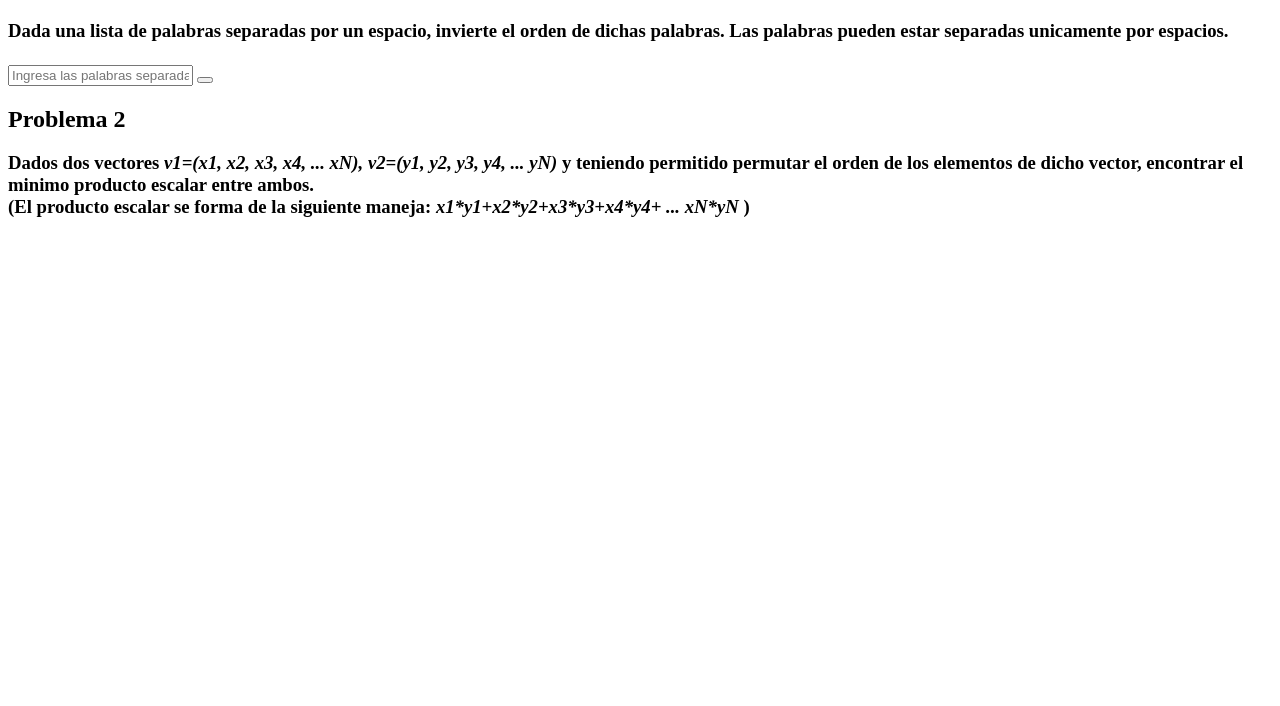
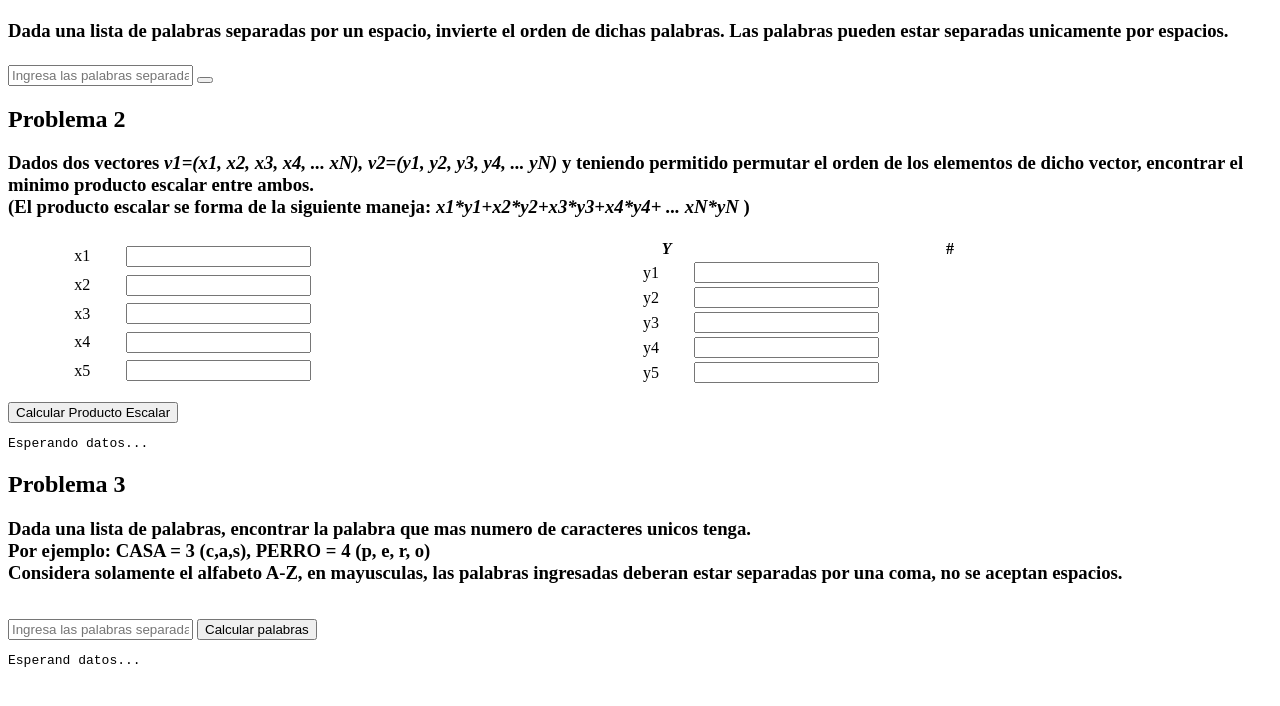
Before and after one commit to GusSaman0/4IV8_Apppat_Appmat_Gustavo-SamanoTrejo, a plain HTML site: page 04Algoritmia/algoritmia.html in a window 1280 px wide. Drawn offline with Linux system fonts and the light colour scheme.

Commit message:
04 algoritmia codigo completo

```diff
--- a/04Algoritmia/algoritmia.html
+++ b/04Algoritmia/algoritmia.html
@@ -25,7 +25,97 @@
                 <br>
                 (El producto escalar se forma de la siguiente maneja: <em>x1*y1+x2*y2+x3*y3+x4*y4+ ... xN*yN</em> )
             </h3>
+            <div class="problema-content">
+                <div class="tablas" style="width: 100%; display: flex; justify-content: center;">
+                    <table class="problem-table" style="width: 45%;">
+                        <thead>
+                            <tr>
+                                <th>
+                                    <em></em>
+                                </th>
+                                <th>
+
+                                </th>
+                            </tr>
+                        </thead>
+                        <tbody>
+                            <tr>
+                                <td>x1</td>
+                                <td><input type="number" class="problema-input" id="p2-x1"></td>
+                            </tr>
+                            <tr>
+                                <td>x2</td>
+                                <td><input type="number" class="problema-input" id="p2-x2"></td>
+                            </tr>
+                            <tr>
+                                <td>x3</td>
+                                <td><input type="number" class="problema-input" id="p2-x3"></td>
+                            </tr>
+                            <tr>
+                                <td>x4</td>
+                                <td><input type="number" class="problema-input" id="p2-x4"></td>
+                            </tr>
+                            <tr>
+                                <td>x5</td>
+                                <td><input type="number" class="problema-input" id="p2-x5"></td>
+                            </tr>
+                        </tbody>
+                    </table>
+                    <table class="problema-table" style="width: 45%;">
+                        <thead>
+                            <tr>
+                                <th>
+                                    <em>Y</em>
+                                </th>
+                                <th>
+                                    #
+                                </th>
+                            </tr>
+                        </thead>
+                        <tbody>
+                            <tr>
+                                <td>y1</td>
+                                <td><input type="numer" class="problema-input" id="p2-y1"></td>
+                            </tr>
+                            <tr>
+                                <td>y2</td>
+                                <td><input type="numer" class="problema-input" id="p2-y2"></td>
+                            </tr>
+                            <tr>
+                                <td>y3</td>
+                                <td><input type="numer" class="problema-input" id="p2-y3"></td>
+                            </tr>
+                            <tr>
+                                <td>y4</td>
+                                <td><input type="numer" class="problema-input" id="p2-y4"></td>
+                            </tr>
+                            <tr>
+                                <td>y5</td>
+                                <td><input type="numer" class="problema-input" id="p2-y5"></td>
+                            </tr>
+                        </tbody>
+                    </table>
+                </div>
+                <button type="button" class="problema-button" style="margin-top:1rem;" onclick="problema2()">Calcular Producto Escalar</button>
+                <pre class="problema-output" id="p2-output">Esperando datos... </pre>
+            </div>
+        </div>
+        <div class="problema-container">
+            <h2 class="problema-titulo">Problema 3</h2>
+            <h3>
+                Dada una lista de palabras, encontrar la palabra que mas numero de caracteres unicos tenga.
+                <br>
+                Por ejemplo: CASA = 3 (c,a,s), PERRO = 4 (p, e, r, o)
+                <br>
+                Considera solamente el alfabeto A-Z, en mayusculas, las palabras ingresadas deberan estar separadas por una coma, no se aceptan espacios.
+            </h3>
+            <div class="problema-content">
+                <input type="text" class="problema-input" placeholder="Ingresa las palabras separadas por coma; " id="p3-input">
+                <button type="button" class="problema-button" style="margin-top:1rem;" onclick="">Calcular palabras</button>
+                <pre class="problema-output" id="p3-output">Esperand datos...</pre>
+            </div>
         </div>
     </div>
+    <script src="./js/algoritmia.js"></script>
 </body>
 </html>
--- a/04Algoritmia/js/algoritmia.js
+++ b/04Algoritmia/js/algoritmia.js
@@ -0,0 +1,41 @@
+function problema1(){
+    //tarea
+}
+
+function problema2(){
+    //primero necesito obtener todos los valores de la tabla
+    var p2_x1 = document.getElementById('#p2-x1').value;
+    var p2_x2 = document.getElementById('#p2-x2').value;
+    var p2_x3 = document.getElementById('#p2-x3').value;
+    var p2_x4 = document.getElementById('#p2-x4').value;
+    var p2_x5 = document.getElementById('#p2-x5').value;
+
+    //vector 2
+    var p2_y1 = document.getElementById('#p2-y1').value;
+    var p2_y2 = document.getElementById('#p2-y2').value;
+    var p2_y3 = document.getElementById('#p2-y3').value;
+    var p2_y4 = document.getElementById('#p2-y4').value;
+    var p2_y5 = document.getElementById('#p2-y5').value;
+
+    //creamos los vectores
+    var v1 = [p2_x1, p2_x2, p2_x3, p2_x4, p2_x5];
+    var v2 = [p2_y1, p2_y2, p2_y3, p2_y4, p2_y5];
+
+    //primero vamos a ordenar los elementos para permutarlos
+    v1 = v1.sort(function(a, b){return a - b});
+    v2 = v2.sort(function(a, b){return a - b});
+
+    //para hacer a permutacion
+    v2 = v2.reverse();
+
+    //para multiplicar necesitamos un for
+    var p2_producto = 0;
+    for(var i = 0; i < v1.length; i++){
+        p2_producto += v1[i] * v2[i];
+    }
+    document.querySelector('#p2_output').textContent = 'El producto escalar minimo es de: ' + p2_producto;
+}
+
+function problema3(){
+    //tarea
+}
```
